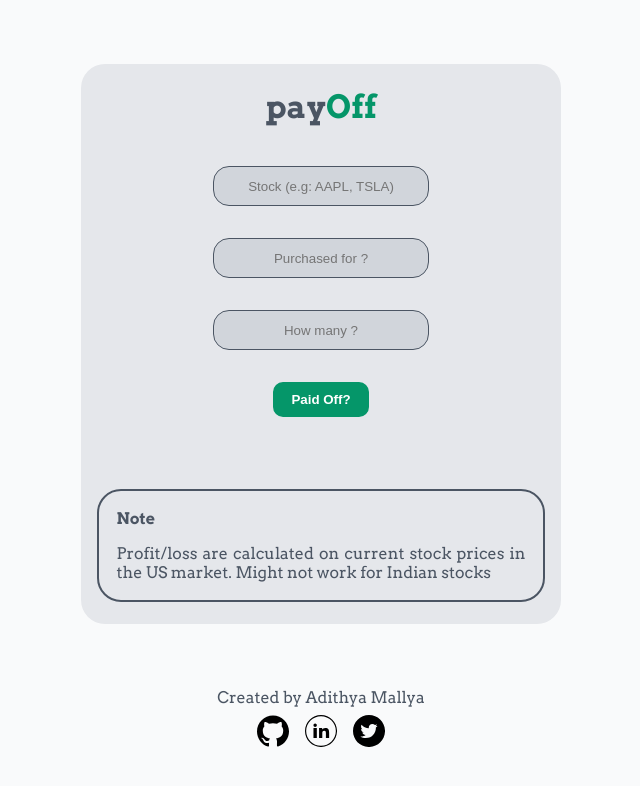
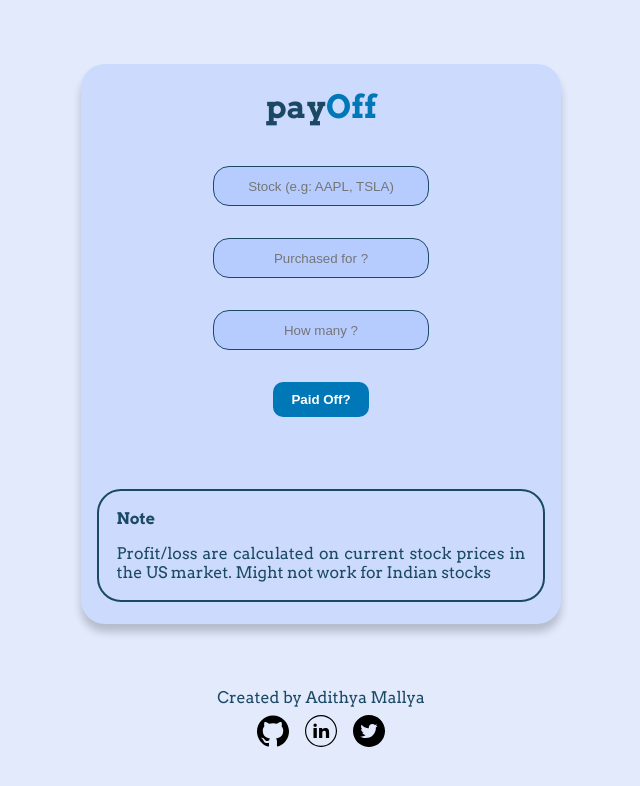
Before and after one commit to SlaYpoint/payOff, a React (Create React App) app: page / in a window 1280 px wide. Shown: the top 786 px of the page, without its empty margins (319-959 px from the left). Built offline with nearby package versions, Linux system fonts and the light colour scheme.

Commit message:
style : styled output

```diff
--- a/src/styles.css
+++ b/src/styles.css
@@ -1,11 +1,19 @@
 @import url("https://fonts.googleapis.com/css2?family=Arvo:wght@400;700&display=swap");
 
-:root {
+/* :root {
   --primary: #059669;
   --bg-color-100: #f9fafb;
   --bg-color-200: #e5e7eb;
   --bg-color-300: #d1d5db;
   --bg-color-600: #4b5563;
+} */
+
+:root {
+  --primary: #0077b6;
+  --bg-color-100: #e2eafc;
+  --bg-color-200: #CCDBFD;
+  --bg-color-300: #B6CCFE;
+  --bg-color-600: #1B4965;
 }
 
 * {
@@ -29,6 +37,7 @@ body {
   margin: auto;
   border-radius: 1.5rem;
   padding-bottom: 0.4rem;
+  box-shadow: rgba(0, 0, 0, 0.2) 0px 8px 8px;
 }
 
 header {
@@ -61,10 +70,6 @@ header {
   cursor: pointer;
 }
 
-.loader{
-  width : 2rem;
-}
-
 .help {
   margin: 1rem;
   border-radius: 1.5rem;
```
